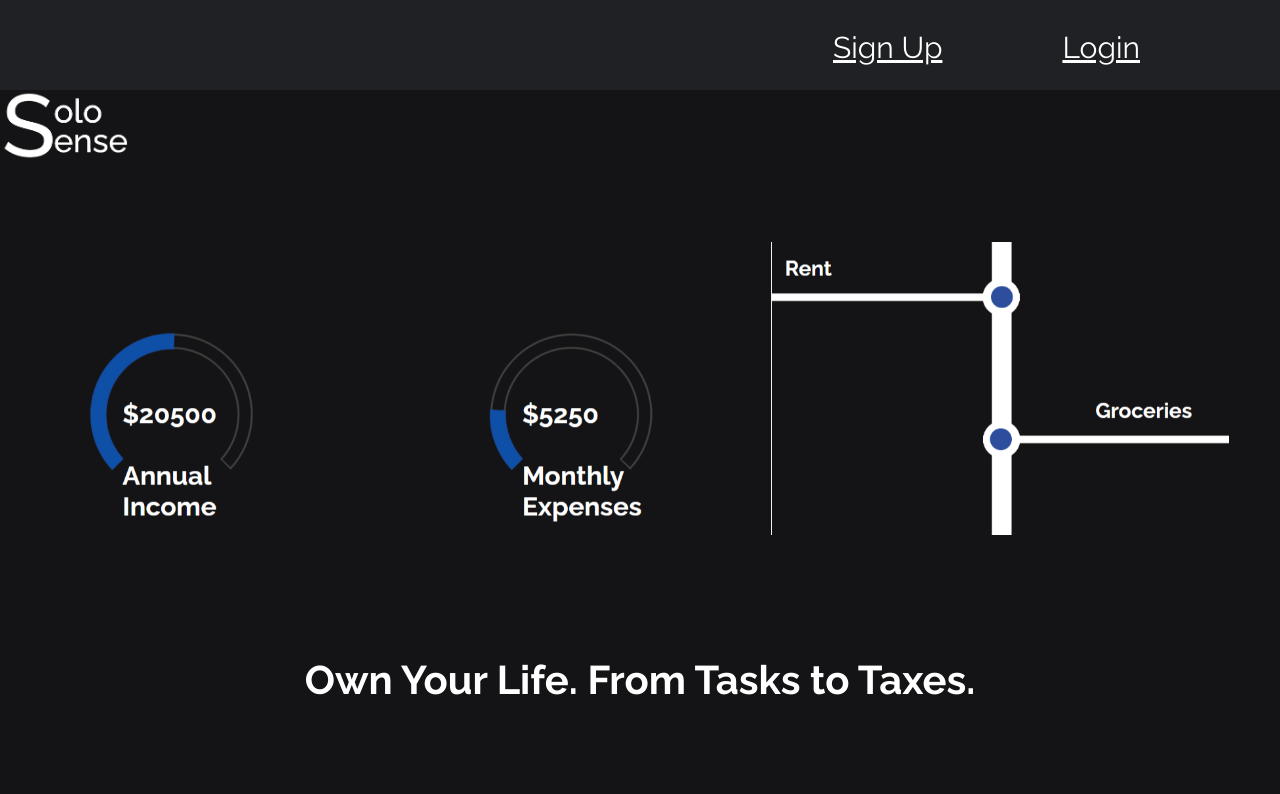
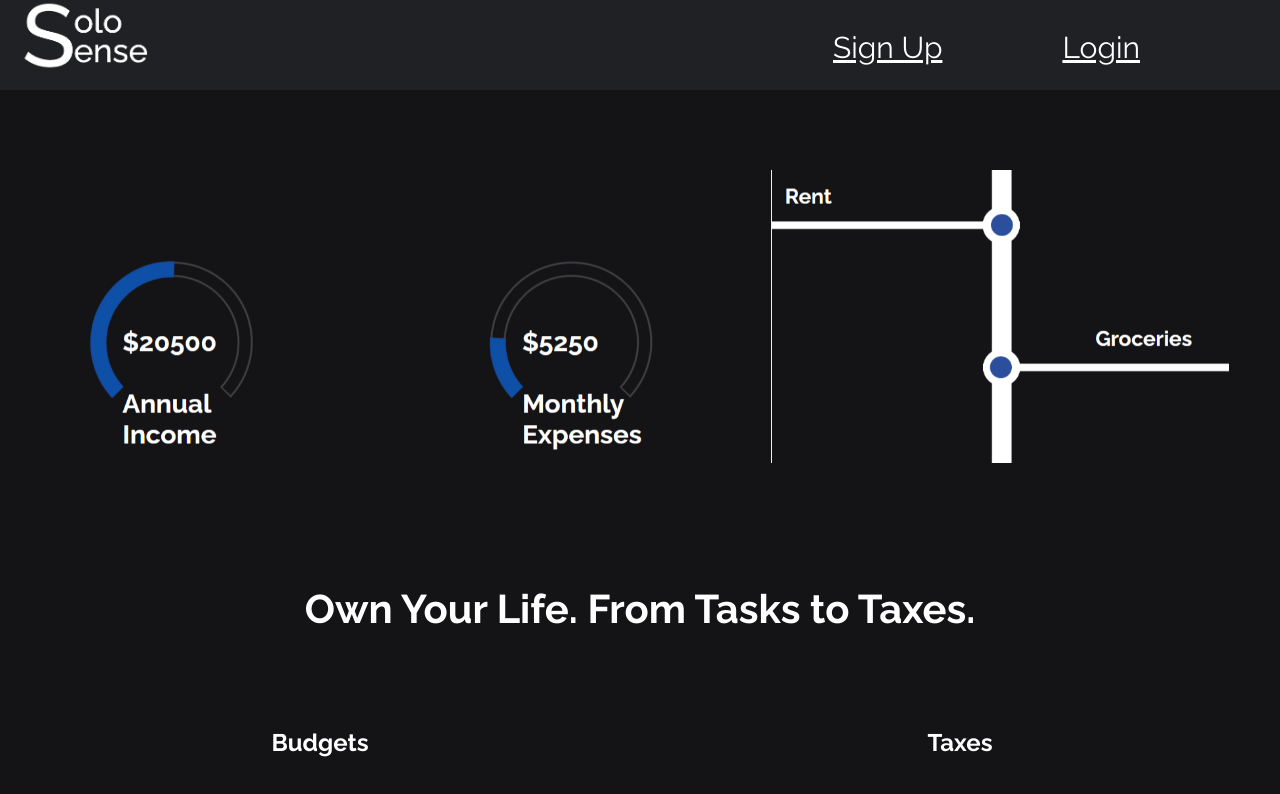
Before and after one commit to untold-titan/calgaryhacks-budgetingapp, a SvelteKit app: page / in a window 1280 px wide. Shown: the top 794 px of the page. Built offline with nearby package versions, Linux system fonts and the light colour scheme; no server answers.

Commit message:
mainPage

```diff
--- a/src/routes/+page.svelte
+++ b/src/routes/+page.svelte
@@ -40,15 +40,15 @@
 
 <style>
   .logo-img {
-    position: relative;
+    position: absolute;
     top: 0;
+    margin-left: 20px;
+    margin-right: 20px;
     width: 10vw;
     z-index: 10;
   }
 
   .top-bar {
-    top: 0;
-    left: 0;
     width: 100%;
     height: 90px;
     background-color: #202124;
```
